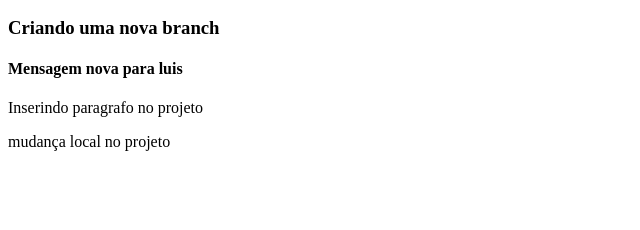
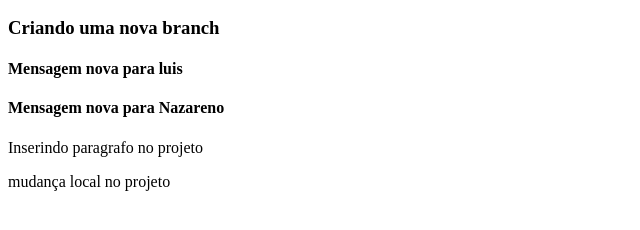
Before and after one commit to nazareno1962/teste_git_nazareno, a plain HTML site: page index.html in a window 1280 px wide. Shown: the part 110-340 px from the top of the page, without its empty margins (0-640 px from the left). Drawn offline with Linux system fonts and the light colour scheme.

```diff
--- a/index.html
+++ b/index.html
@@ -13,6 +13,8 @@
 
     <h4>Mensagem nova para luis</h4>
 
+    <h4>Mensagem nova para Nazareno</h4>
+
     <p>Inserindo paragrafo no projeto</p>
 
     <p>mudança local no projeto</p>
```
